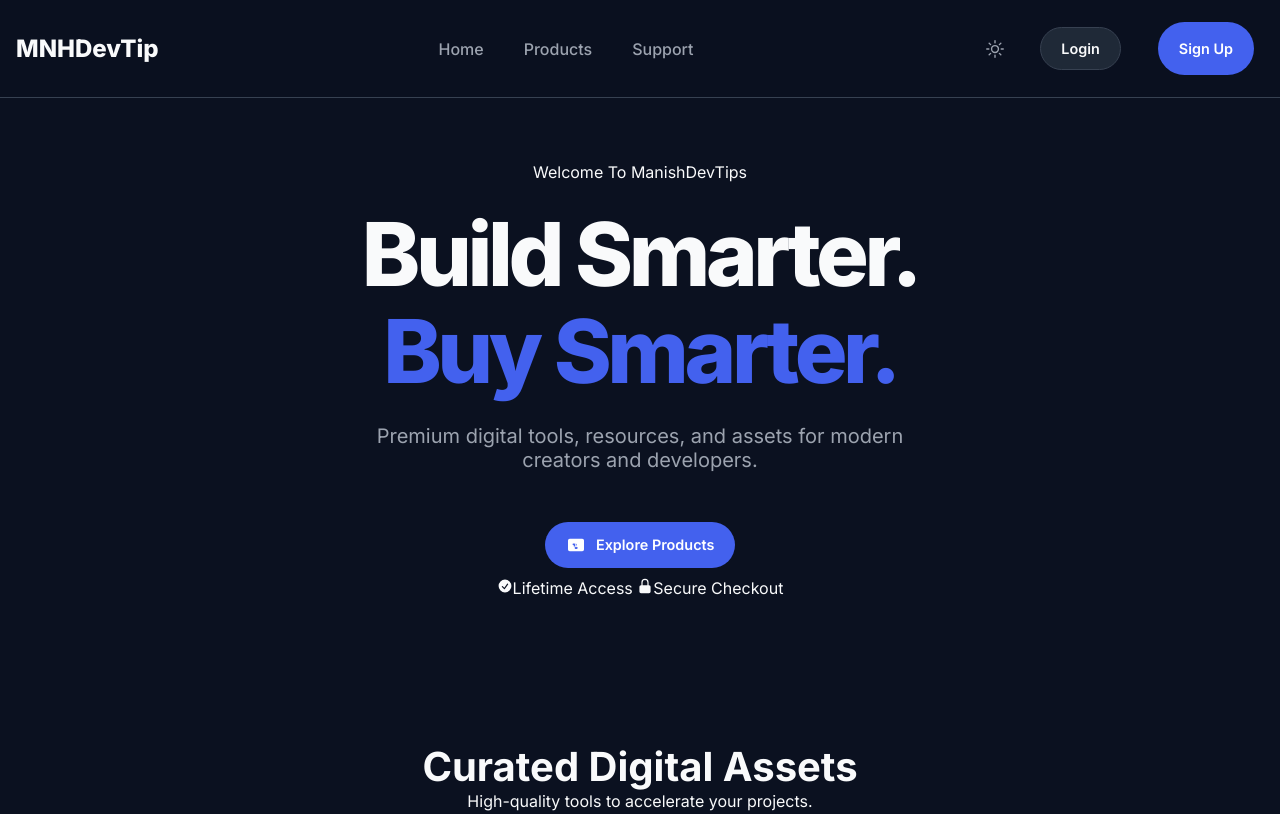
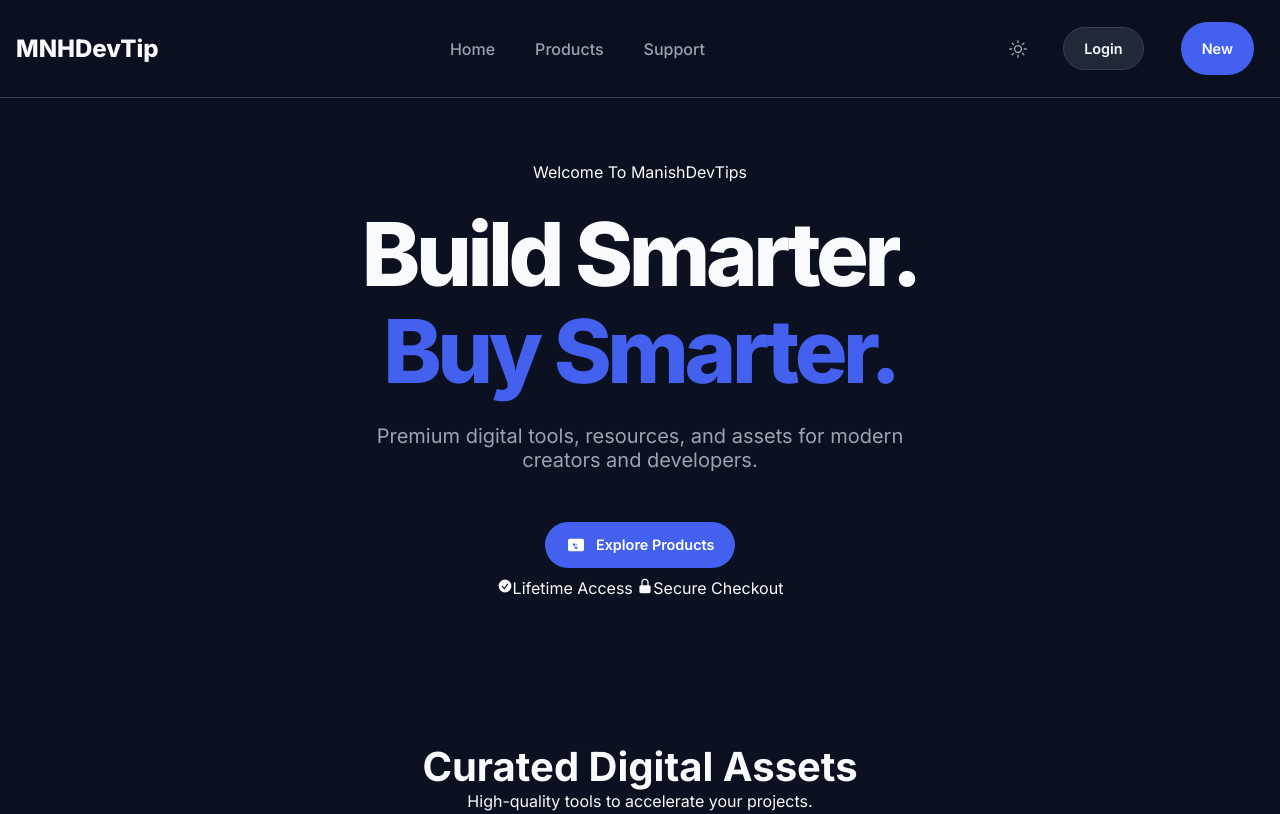
Before and after one commit to Manishdev2u/shop, a plain HTML site: page index.html in a window 1280 px wide. Shown: the top 814 px of the page. Drawn offline with Linux system fonts and the light colour scheme; no server answers; files whose address does not match are found by name.

Commit message:
Update index.html

```diff
--- a/index.html
+++ b/index.html
@@ -36,7 +36,7 @@
             <!-- These two divs are toggled by JavaScript -->
             <div id="auth-buttons" class="auth-buttons">
                 <a href="/login" class="btn btn-secondary">Login</a>
-                <a href="/login?mode=signup" class="btn btn-primary">Sign Up</a>
+                <a href="/login?mode=signup" class="btn btn-primary">New</a>
             </div>
             <a href="/account" id="account-link" class="btn btn-primary" style="display: none;">My Account</a>
 
```
